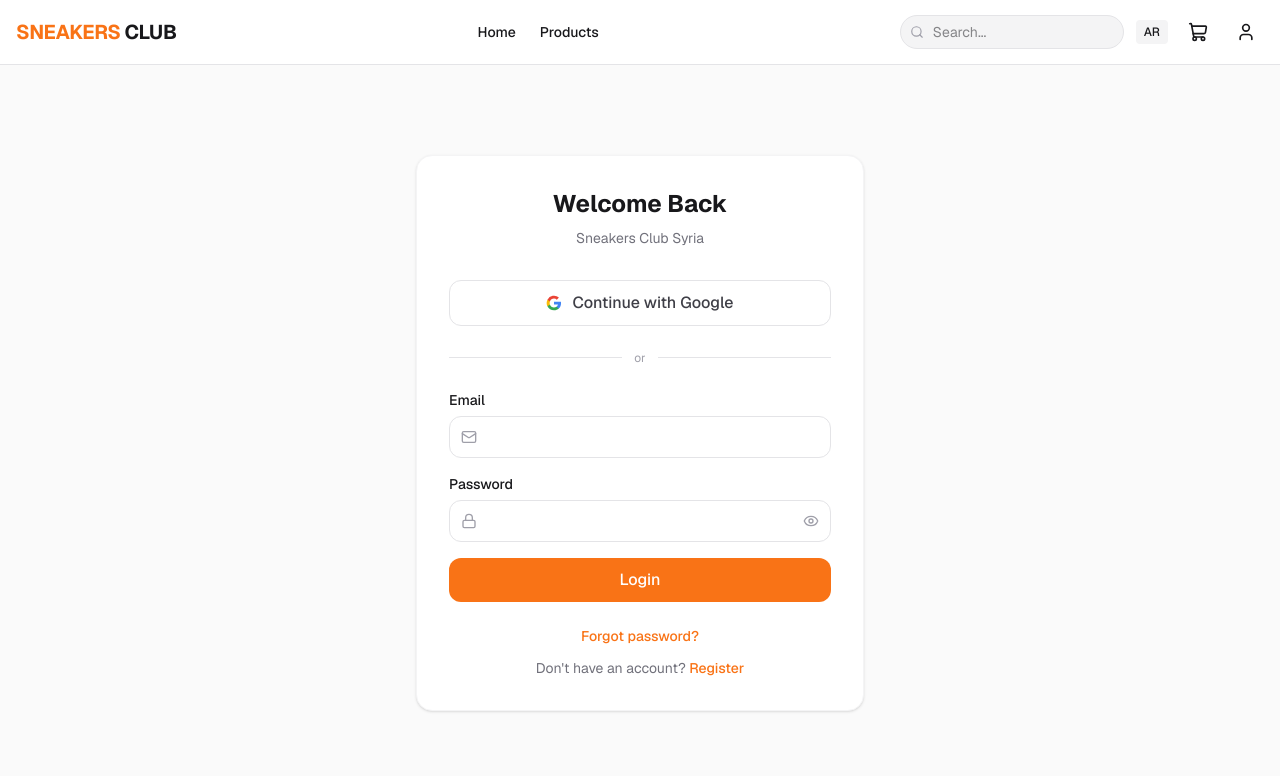
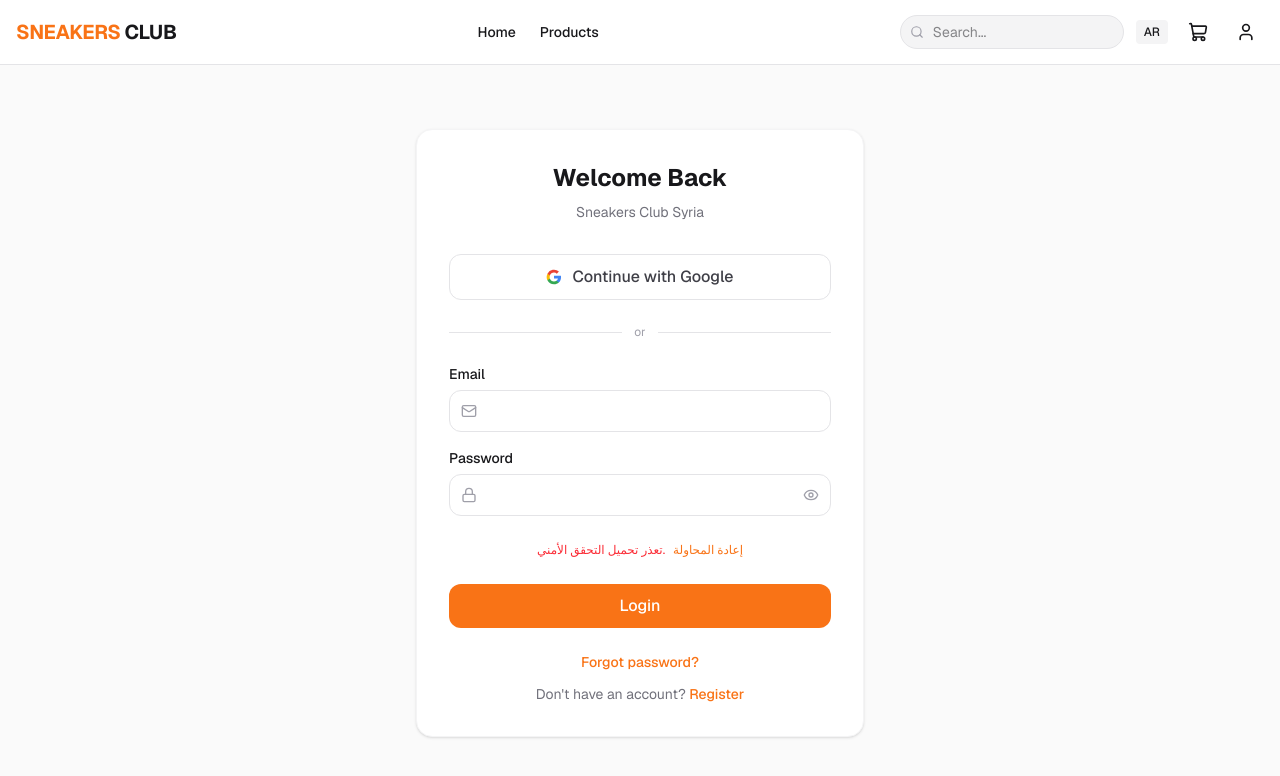
Before and after one commit to Muhammad12377/shop, a Next.js app: page /en/auth in a window 1280 px wide. Shown: the top 776 px of the page. Built offline with nearby package versions, Linux system fonts and the light colour scheme; no server answers.

Commit message:
Add captcha to login, show widget state and remove silent disabled

```diff
--- a/src/app/[locale]/auth/page.tsx
+++ b/src/app/[locale]/auth/page.tsx
@@ -195,10 +195,9 @@
     const supabase = createClient()
 
     try {
-      if (mode === "register") {
       if (TURNSTILE_SITE_KEY) {
         if (!captchaToken) {
-            toast.error(isRtl ? "أكمل التحقق الأمني" : "Complete the security check")
+          toast.error(isRtl ? "أكمل التحقق الأمني أولاً" : "Complete the security check first")
           return
         }
         const res = await fetch("/api/auth/captcha-verify", {
@@ -217,6 +216,7 @@
           return
         }
       }
+      if (mode === "register") {
         const { error } = await supabase.auth.signUp({
           email,
           password,
@@ -244,10 +244,8 @@
       }
     } catch (err: any) {
       toast.error(friendlyError(err))
-      if (mode === "register") {
       setCaptchaToken(null)
       setCaptchaResetKey((k) => k + 1)
-      }
     } finally {
       setLoading(false)
     }
@@ -515,13 +513,13 @@
                     </div>
                   )}
 
-                  {mode === "register" && (
+                  {(mode === "login" || mode === "register") && (
                     <Turnstile onToken={setCaptchaToken} resetKey={captchaResetKey} className="w-full [&>iframe]:w-full" />
                   )}
 
                   <button
                     type="submit"
-                    disabled={loading || (mode === "register" && !!TURNSTILE_SITE_KEY && !captchaToken)}
+                    disabled={loading}
                     className="w-full py-2.5 rounded-xl bg-accent text-white font-medium hover:bg-accent-light transition-colors disabled:opacity-50"
                   >
                     {loading ? t("common.loading")?.replace("...", "") || "Loading..." : mode === "login" ? t("login_btn") : t("register_btn")}
--- a/src/components/auth/Turnstile.tsx
+++ b/src/components/auth/Turnstile.tsx
@@ -1,6 +1,6 @@
 "use client"
 
-import { useEffect, useRef } from "react"
+import { useEffect, useRef, useState } from "react"
 
 declare global {
   interface Window {
@@ -41,15 +41,18 @@
   const widgetIdRef = useRef<string | null>(null)
   const onTokenRef = useRef(onToken)
   onTokenRef.current = onToken
+  const [status, setStatus] = useState<"loading" | "ready" | "error">("loading")
+  const [reload, setReload] = useState(0)
 
   useEffect(() => {
     if (!SITE_KEY) return
-
+    setStatus("loading")
     let cancelled = false
 
     loadTurnstileScript()
       .then(() => {
         if (cancelled || !containerRef.current || !window.turnstile) return
+        setStatus("ready")
         widgetIdRef.current = window.turnstile.render(containerRef.current, {
           sitekey: SITE_KEY,
           callback: (token: string) => onTokenRef.current(token),
@@ -57,7 +60,9 @@
           "error-callback": () => onTokenRef.current(null),
         })
       })
-      .catch(() => {})
+      .catch(() => {
+        if (!cancelled) setStatus("error")
+      })
 
     return () => {
       cancelled = true
@@ -66,7 +71,7 @@
         widgetIdRef.current = null
       }
     }
-  }, [])
+  }, [reload])
 
   useEffect(() => {
     if (resetKey > 0 && widgetIdRef.current && window.turnstile) {
@@ -76,5 +81,29 @@
 
   if (!SITE_KEY) return null
 
-  return <div ref={containerRef} className={className} />
+  return (
+    <div>
+      {status === "loading" && (
+        <div className="py-2.5 text-center text-xs text-zinc-400 animate-pulse">
+          جارٍ تحميل التحقق الأمني...
+        </div>
+      )}
+      {status === "error" && (
+        <div className="py-2.5 text-center text-xs text-red-500">
+          تعذر تحميل التحقق الأمني.
+          <button
+            type="button"
+            onClick={() => {
+              scriptPromise = null
+              setReload((r) => r + 1)
+            }}
+            className="ml-2 text-accent font-medium hover:underline"
+          >
+            إعادة المحاولة
+          </button>
+        </div>
+      )}
+      <div ref={containerRef} className={className} />
+    </div>
+  )
 }
```
Lines whose indentation alone changed are shown as unchanged.
